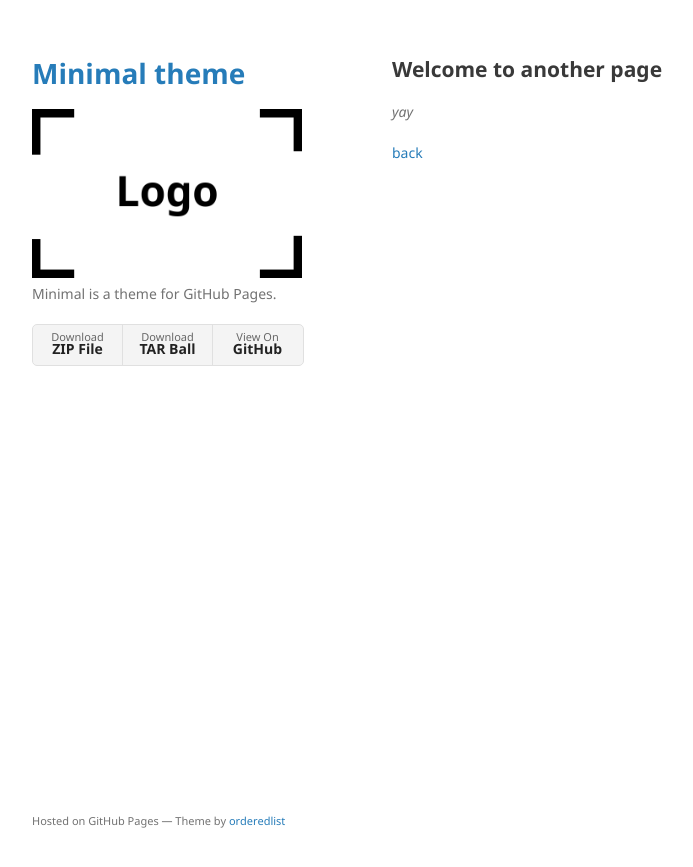
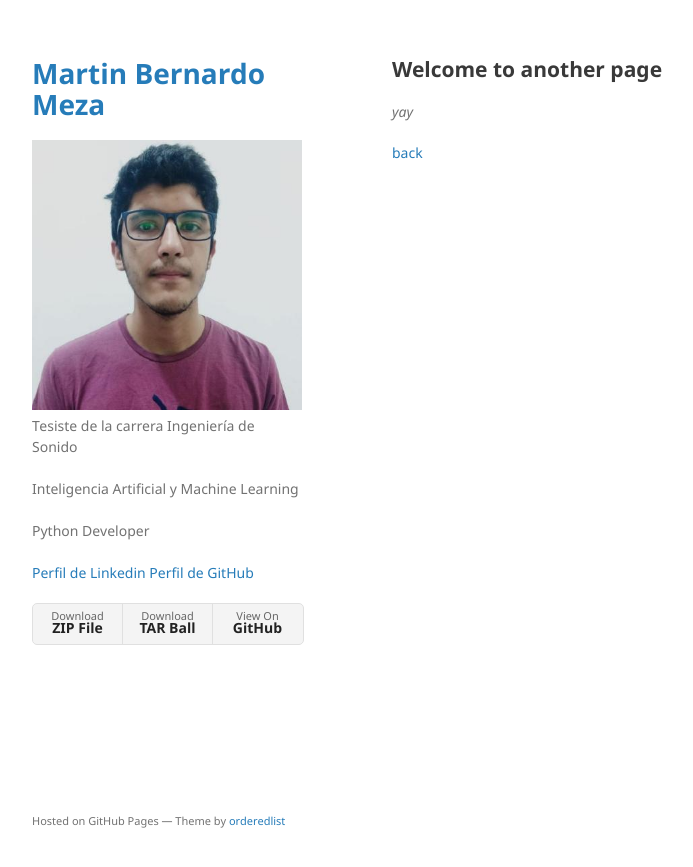
Before and after one commit to martinBmeza/martinBmeza.github.io, a Jekyll site: the page built from another-page.md, in a window 1280 px wide. Shown: the top 867 px of the page, without its empty margins (178-871 px from the left). Built offline with Jekyll 4.4.1, drawn with Linux system fonts in a browser that asks for light colours.

Commit message:
Configurando parte derecha de la pagina, datos encabezado y links. Tambien, google analytics ID

```diff
--- a/_config.yml
+++ b/_config.yml
@@ -1,6 +1,15 @@
-title: Minimal theme
+title: Martin Bernardo Meza
 logo: /assets/img/logo.png
-description: Minimal is a theme for GitHub Pages.
+description:
+    Tesiste de la carrera Ingeniería de Sonido
+    <br><br>
+    Inteligencia Artificial y Machine Learning
+    <br><br>
+    Python Developer
+    <br><br>
+    <a href="https://www.linkedin.com/in/martin-bernardo-meza/">Perfil de Linkedin</a>
+    <a href="https://github.com/martinBmeza">Perfil de GitHub</a>
+
 show_downloads: true
-google_analytics:
+google_analytics: G-S0SP1Y5PQB
 theme: jekyll-theme-minimal
```
Also changed, not shown: assets/img/logo.png, 1 other file.
